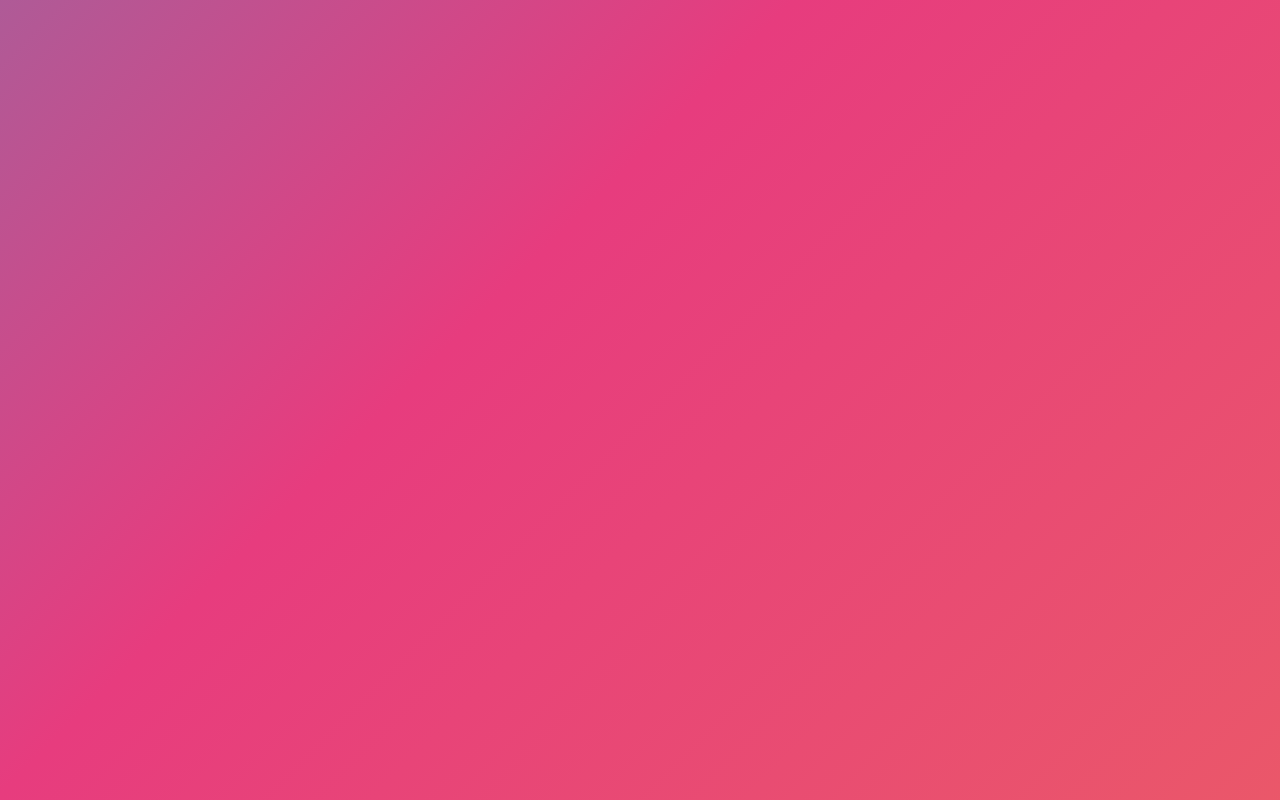
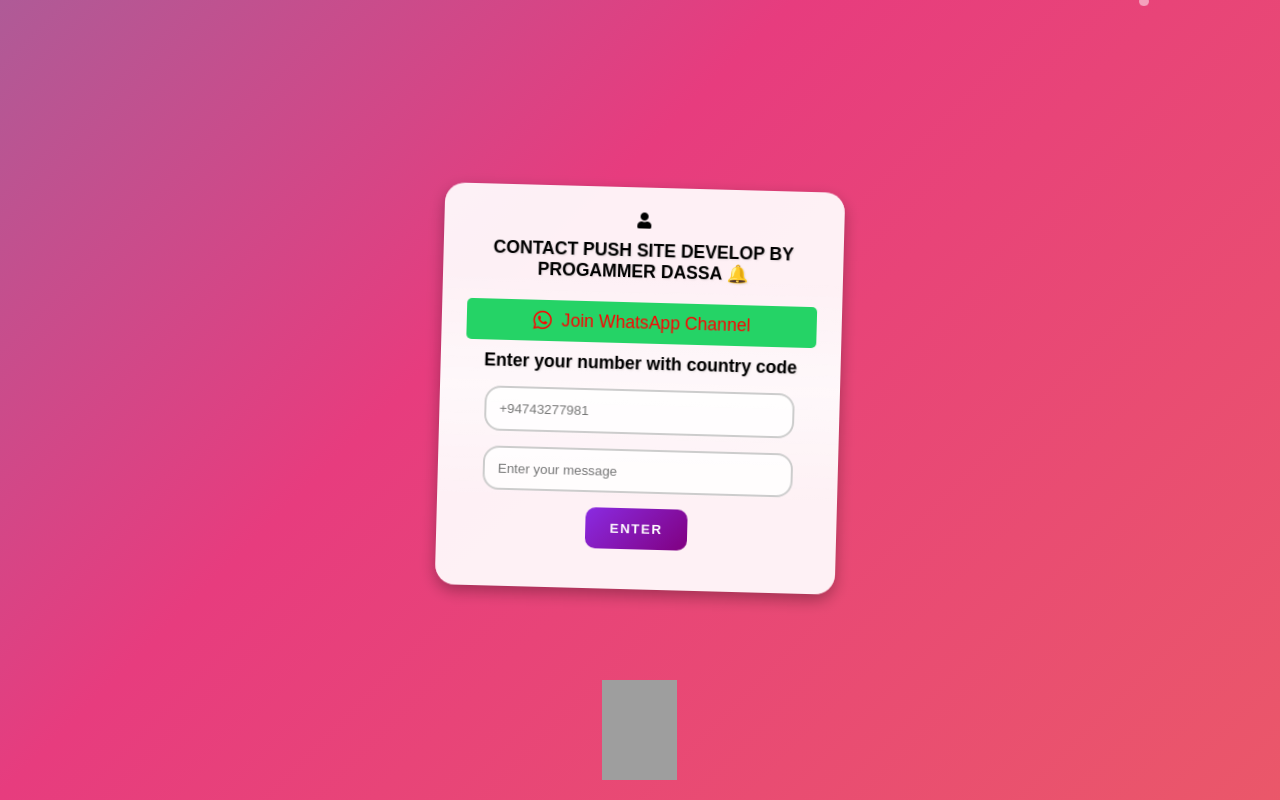
Before and after one commit to Anuga123/contact-push, a website: page main.html in a window 1280 px wide. Drawn offline with nearby package versions, Linux system fonts and the light colour scheme; grey boxes are pictures that could not be loaded.

Commit message:
Update main.html

```diff
--- a/main.html
+++ b/main.html
@@ -3,7 +3,7 @@
 <head>
   <meta charset="UTF-8">
   <meta name="viewport" content="width=device-width, initial-scale=1.0">
-  <title>DASSA CONTACT ID BOY</title>
+  <title>CONTACT ID BY BOY CONTACT</title>
   <link rel="stylesheet" href="https://cdnjs.cloudflare.com/ajax/libs/font-awesome/5.15.4/css/all.min.css">
   <style>
     @keyframes gradientBG {
@@ -290,3 +290,137 @@
       position: fixed;
       bottom: -100px;
       left: 50%;
+      transform: translateX(-50%);
+      width: 100px;
+      height: 100px;
+      background: url('https://api.dicebear.com/6.x/bottts/svg?seed=Felix') no-repeat center center;
+      background-size: contain;
+      animation: guardFloat 10s ease-in-out infinite, guardSpin 20s linear infinite;
+      z-index: 1000;
+    }
+
+    @keyframes guardFloat {
+      0%, 100% { bottom: -50px; transform: translateX(-50%) rotate(0deg); }
+      50% { bottom: 20px; transform: translateX(-50%) rotate(10deg); }
+    }
+
+    @keyframes guardSpin {
+      0% { transform: translateX(-50%) rotate(0deg); }
+      100% { transform: translateX(-50%) rotate(360deg); }
+    }
+
+    .particles {
+      position: fixed;
+      top: 0;
+      left: 0;
+      width: 100%;
+      height: 100%;
+      pointer-events: none;
+      z-index: -1;
+    }
+
+    .particle {
+      position: absolute;
+      width: 10px;
+      height: 10px;
+      background: rgba(255, 255, 255, 0.5);
+      border-radius: 50%;
+      animation: particleFloat 15s infinite linear;
+    }
+
+    @keyframes particleFloat {
+      0% { transform: translateY(0) translateX(0); }
+      100% { transform: translateY(-100vh) translateX(100vw); }
+    }
+  </style>
+</head>
+<body>
+  <div class="particles"></div>
+  <div class="blackguard"></div>
+  <div class="container">
+    <div class="main">
+      <div class="box fade-in" id="box">
+        <div id="text">
+          <i class="fa fa-user"></i>
+          <h5 class="centered-text">CONTACT PUSH SITE DEVELOP BY PROGAMMER DASSA 🔔</h5>
+          <div class="button-container">
+            <a id="icon-button" class="whatsapp-button" href="https://whatsapp.com/channel/0029VbAmVQnHwXbJ2e3ROQ1E" target="_blank">
+              <i class="fab fa-whatsapp"></i> Join WhatsApp Channel
+            </a>
+          </div>
+          <div class="centered-text">Enter your number with country code</div>
+          <div class="input-container">
+            <input placeholder="+94743277981" type="number" id="number" name="number">
+            <input placeholder="Enter your message" type="text" id="customMessage" name="message">
+            <button id="submit">Enter</button>
+          </div>
+          <div id="waiting-message" class="centered-text" style="display: none;">In process...</div>
+          <main id="pair"></main>
+        </div>
+      </div>
+    </div>
+  </div>
+  <script src="https://cdnjs.cloudflare.com/ajax/libs/axios/1.0.0-alpha.1/axios.min.js"></script>
+  <script>
+    let pairElement = document.getElementById("pair");
+    let submitButton = document.getElementById("submit");
+    let numberInput = document.getElementById("number");
+    let customMessageInput = document.getElementById("customMessage");
+    let waitingMessage = document.getElementById("waiting-message");
+
+    // Create floating particles
+    function createParticles() {
+      const particlesContainer = document.querySelector('.particles');
+      for (let i = 0; i < 50; i++) {
+        const particle = document.createElement('div');
+        particle.classList.add('particle');
+        particle.style.left = `${Math.random() * 100}vw`;
+        particle.style.animationDuration = `${Math.random() * 10 + 5}s`;
+        particle.style.animationDelay = `${Math.random() * 5}s`;
+        particlesContainer.appendChild(particle);
+      }
+    }
+
+    createParticles();
+
+    async function copyCode() {
+      let text = document.getElementById("copy").innerText;
+      let obj = document.getElementById("copy");
+      await navigator.clipboard.writeText(obj.innerText.replace('CODE: ', ''));
+      obj.innerText = "COPIED";
+      obj.style = "color:blue;font-weight:bold";
+      setTimeout(() => {
+        obj.innerText = text;
+        obj.style = "color:black;font-weight:bold";
+      }, 500);
+    }
+
+    submitButton.addEventListener("click", async (e) => {
+      e.preventDefault();
+      pairElement.innerHTML = "";
+      if (!numberInput.value) {
+        pairElement.innerHTML = '<div class="fade-in" style="color:black;font-weight:bold">➢ Enter your WhatsApp number with country code </div><br><br>';
+        return;
+      }
+      if (numberInput.value.replace(/[^0-9]/g, "").length < 11) {
+        pairElement.innerHTML = '<div class="fade-in" style="color:black;font-weight:bold">😒 Invalid number format 😒</div><br><br>';
+        return;
+      }
+
+      waitingMessage.style.display = 'block';
+      const number = numberInput.value.replace(/[^0-9]/g, "");
+      const customMessage = customMessageInput.value || " *€»—————ʜᴇY—————«€* ";
+
+      try {
+        let { data } = await axios.get(`/code?number=${number}&caption=${encodeURIComponent(customMessage)}`);
+        let code = data.code || "Service Unavailable";
+        pairElement.innerHTML = `<div id="copy" style="color:red;font-weight:bold" onclick="copyCode()">CODE: <span>${code}</span></div>`;
+      } catch (error) {
+        pairElement.innerHTML = `<div style="color:red;font-weight:bold">Error: Unable to fetch code</div>`;
+      } finally {
+        waitingMessage.style.display = 'none';
+      }
+    });
+  </script>
+</body>
+</html>
```
